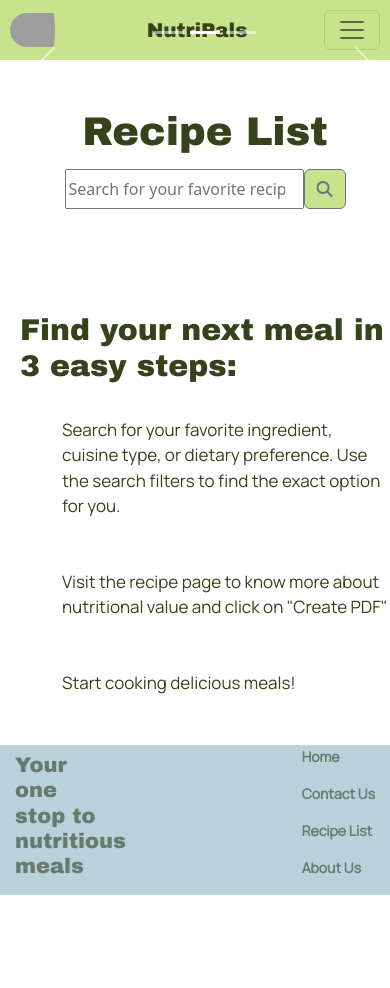
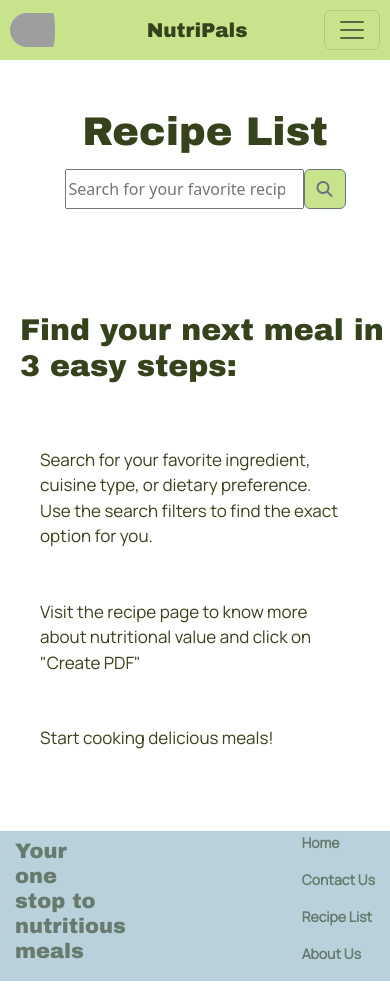
Before and after one commit to NutriPall/NutriPals, a React (Vite) app in the folder frontend/: page /recipes-list in a window 390 px wide. Before the commit the page ends 902 px from the top, so only its background shows below. Built offline with nearby package versions, Linux system fonts and the light colour scheme; grey boxes are pictures that could not be loaded.

Commit message:
add some resposiveness

```diff
--- a/frontend/src/components/Footer/Footer.css
+++ b/frontend/src/components/Footer/Footer.css
@@ -6,6 +6,7 @@ footer {
     margin-top: 25px;
     margin-bottom: 0;
     max-height: 150px;
+
 }
 
 .sign-off {
--- a/frontend/src/components/RecipeCard/RecipeCard.css
+++ b/frontend/src/components/RecipeCard/RecipeCard.css
@@ -2,3 +2,10 @@
     border: 2px solid var(--main-color);
     margin: 10px auto;
 }
+
+@media only screen and (max-width: 700px) {
+  .container {
+    margin-right: 20px;
+    width: 340px;
+  }
+}
--- a/frontend/src/components/RecipeIntro/RecipeIntro.css
+++ b/frontend/src/components/RecipeIntro/RecipeIntro.css
@@ -5,6 +5,9 @@
     border-radius: 0;
     padding-right: 20px;
   }
+.carousel-indicators, .carousel-control-next-icon, .carousel-control-prev-icon {
+  display: none;
+}
 
   @media screen and (min-width: 1200px) {
     .recipeIntro .recipe-intro-img {
--- a/frontend/src/components/SearchBar/SearchBar.css
+++ b/frontend/src/components/SearchBar/SearchBar.css
@@ -9,7 +9,3 @@
     margin-top: 0px;
     height: 40px;
 }
-
-.search-img {
-
-}
--- a/frontend/src/pages/RecipeList.jsx
+++ b/frontend/src/pages/RecipeList.jsx
@@ -114,11 +114,11 @@ function RecipeList() {
             ))
           : null}
       </div>
-      {query ? null : (
+      {recipes ? null : (
         <div className="instructions">
           <h2 className="instructions-title">
             Find your next meal in 3 easy steps:</h2>
-        <ol>
+        <ol className="ol-list">
           <li className="instructions-item">Search for your favorite ingredient, cuisine type, or dietary preference. Use the search filters to find the exact option for you.</li>
           <li className="instructions-item">Visit the recipe page to know more about nutritional value and click on "Create PDF"</li>
           <li className="instructions-item">Start cooking delicious meals!</li>
--- a/frontend/src/style/RecipeList.css
+++ b/frontend/src/style/RecipeList.css
@@ -4,7 +4,9 @@
     padding-top: 25px;
     padding-bottom: 25px;
     padding-left: 10px;
+    margin-right: 20px;
 }
+
 
 .instructions-item:hover {
     background-color: var(--main-color);
@@ -13,3 +15,13 @@
 .instructions-title{
     padding-top: 50px;
 }
+@media only screen and (max-width: 700px) {
+    .instructions-item {
+        margin-right: 20px;
+    }
+    .ol-list {
+        margin-left: -20px;
+        padding: 30px;
+    }
+
+}
```
